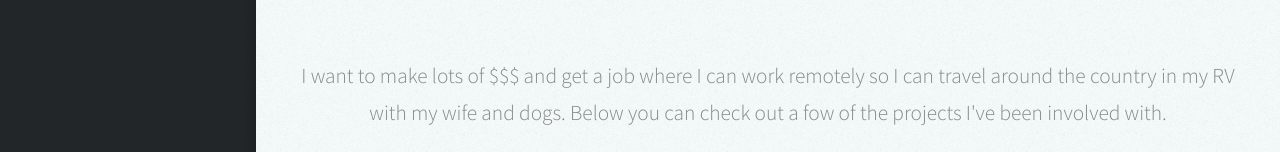
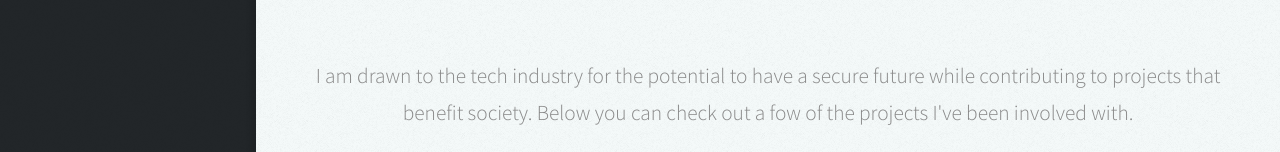
Before and after one commit to andrewquamme/andrewquamme.net, a website: page public/index.html in a window 1280 px wide. Shown: the part 599-751 px from the top of the page. Drawn offline with Linux system fonts and the light colour scheme.

Commit message:
feature 02

```diff
--- a/public/index.html
+++ b/public/index.html
@@ -84,8 +84,8 @@
 					<h2>Portfolio</h2>
 				</header>
 
-				<p>I want to make lots of $$$ and get a job where I can work remotely so I
-					can travel around the country in my RV with my wife and dogs.
+				<p>I am drawn to the tech industry for the potential to have a secure future
+					while contributing to projects that benefit society.
 					Below you can check out a fow of the projects I've been involved with.</p>
 
 				<div class="row">
```
